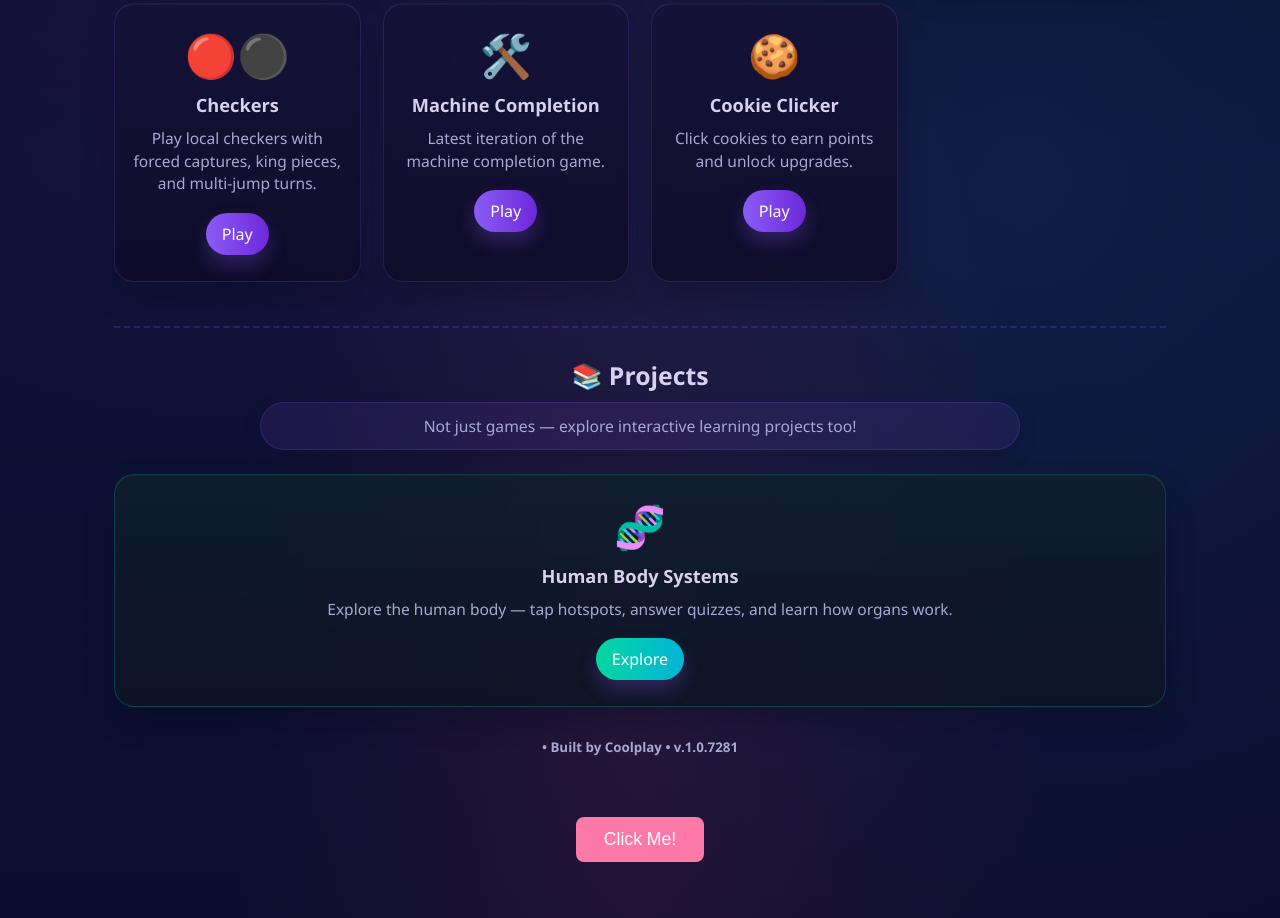
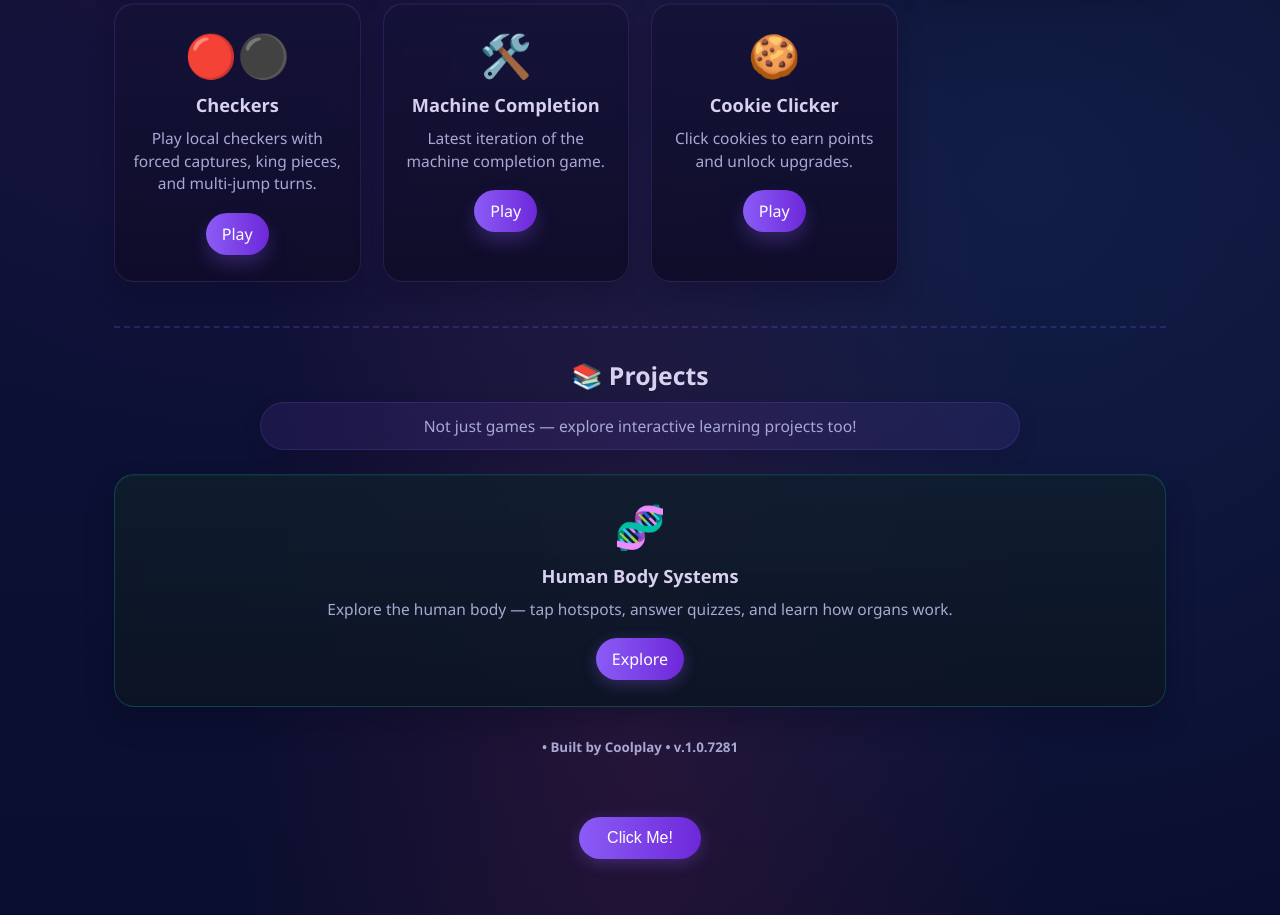
Before and after one commit to fguru06/coolplaynewgame, a website: page index.html in a window 1280 px wide. Shown: the part 924-1842 px from the top of the page. Drawn offline with Linux system fonts and the light colour scheme; no server answers.

Commit message:
AMAZING CSS

```diff
--- a/Styles.css
+++ b/Styles.css
@@ -382,11 +382,14 @@ body.is-ready .site-header {
     background: linear-gradient(180deg, rgba(15,30,45,0.85) 0%, rgba(12,20,35,0.90) 100%);
 }
 .project-btn {
-    background: linear-gradient(90deg, #06d6a0, #00b4d8) !important;
+    background: linear-gradient(90deg, #8b5cf6, #6d28d9) !important;
+    border-radius: 999px !important;
+    box-shadow: 0 4px 15px rgba(139, 92, 246, 0.3) !important;
 }
 .project-btn:hover {
-    background: linear-gradient(90deg, #00e8b0, #00c8e8) !important;
-    box-shadow: var(--glow-cyan) !important;
+    background: linear-gradient(90deg, #9b6cf8, #7c3aed) !important;
+    box-shadow: 0 8px 25px rgba(139, 92, 246, 0.5) !important;
+    transform: translateY(-2px) !important;
 }
 
 /* ── Responsive ── */
--- a/index.html
+++ b/index.html
@@ -28,7 +28,7 @@
                 <p id="sync-state-text" class="sync-panel__title">Checking connection...</p>
                 <p id="app-state-text" class="sync-panel__meta">Loading the latest app snapshot...</p>
             </section>
-            <button id="install-btn" style="display:none;margin:18px auto 0;padding:10px 24px;font-size:1rem;background:#00b894;color:#fff;border:none;border-radius:6px;cursor:pointer;">Install App</button>
+            <button id="install-btn" style="display:none;margin:18px auto 0;padding:12px 28px;font-size:1rem;background:linear-gradient(90deg,#8b5cf6,#6d28d9);color:#fff;border:none;border-radius:999px;cursor:pointer;box-shadow:0 4px 15px rgba(139,92,246,0.3);transition:all 0.3s ease;">Install App</button>
             <p id="install-status"></p>
         <section class="intro">
             <p>Choose a game to play. Works on desktop and mobile — show arrow buttons on touch devices.</p>
@@ -295,7 +295,7 @@
             <small>• Built by Coolplay • v.1.0.7281</small>
         </footer>
         <div style="text-align:center; margin: 32px 0;">
-            <button id="rickroll-btn" style="padding:12px 28px; font-size:1.1rem; background:#fd79a8; color:white; border:none; border-radius:8px; cursor:pointer;">Click Me!</button>
+            <button id="rickroll-btn" style="padding:12px 28px; font-size:1rem; background:linear-gradient(90deg,#8b5cf6,#6d28d9); color:#fff; border:none; border-radius:999px; cursor:pointer; box-shadow:0 4px 15px rgba(139,92,246,0.3); transition:all 0.3s ease;">Click Me!</button>
         </div>
     </main>
 
```
